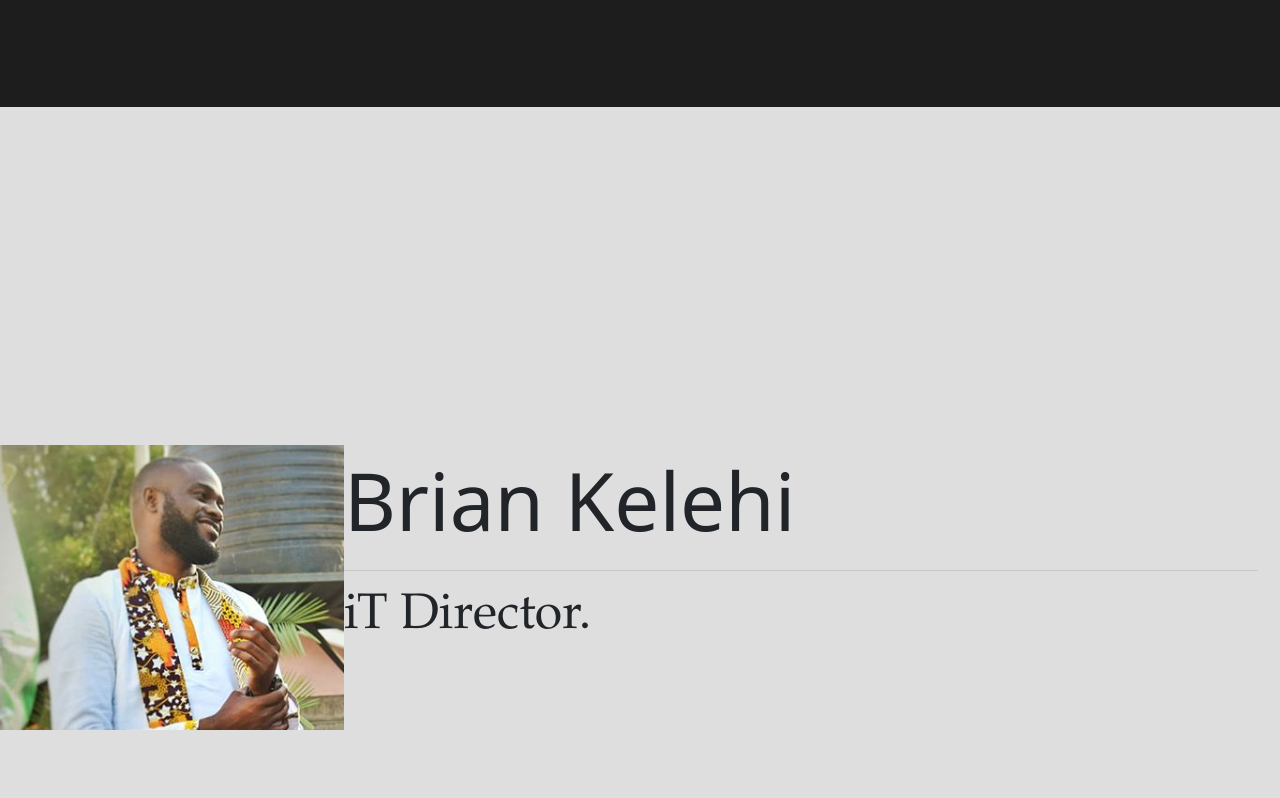
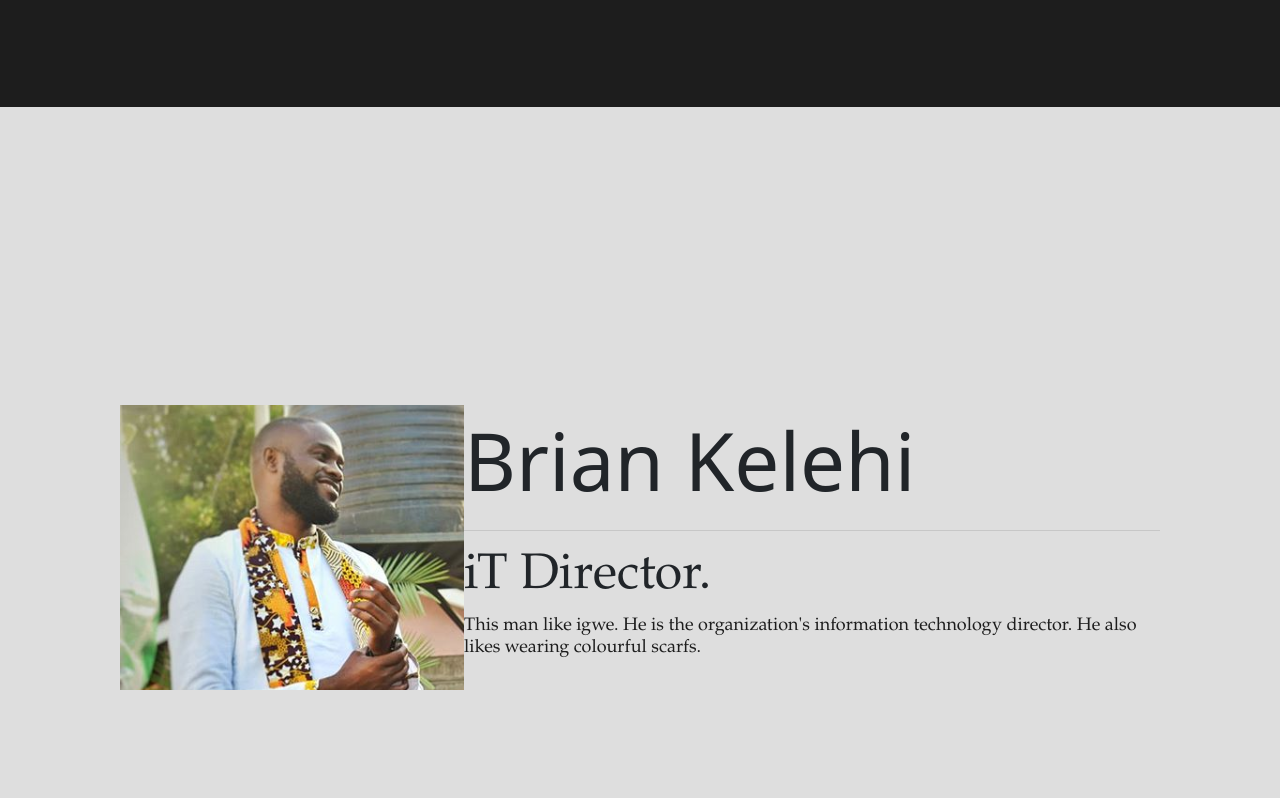
Before and after one commit to TimmyKid/esl_theUpdate, a plain HTML site: page index.html in a window 1280 px wide. Shown: the part 4692-5490 px from the top of the page. Drawn offline with nearby package versions, Linux system fonts and the light colour scheme.

Commit message:
Team padding-around and general flow, fixed.

```diff
--- a/index.html
+++ b/index.html
@@ -97,7 +97,7 @@
       </div>
     </section>
 
-    <section id="team" class="containe-fluid">
+    <section id="team" class="coentainer-fluid">
       <div class="teamMate">
         <section>
           <img src="./static/img/Brian.png" alt="avi1">
@@ -132,7 +132,8 @@
     </section>
 
     <footer>
-      <h1>Contact</h1>      <address class="my-4">
+      <h1>Contact</h1>
+      <address class="my-4">
         Mpaka Plaza, 3rd Flr | Mpaka Road Nairobi, KE<br><br>
         P.O Box 43121 00100<br><br>
         info@elevetesolutions.com<br>
--- a/style.sass
+++ b/style.sass
@@ -137,16 +137,20 @@ main
     margin-left: 1em
 
 #team
-  scroll-snap-type: x proximity
+  scroll-snap-type: x mandatory
   overflow-x: scroll
   display: grid
   grid-template-columns: repeat(3, 100%)
-  height: 120vh
+  height: 110vh
   align-items: center
   &  div
     display: flex
     width: 100%
     scroll-snap-align: center
+    padding: 0 15vh
+    p
+      color: $black
+
 
 footer
   @include setBackgroundColor($blue)
```
Also changed, not shown: static/css/style.css, 1 other file.
